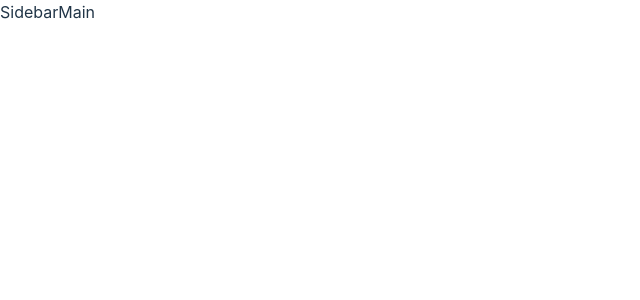
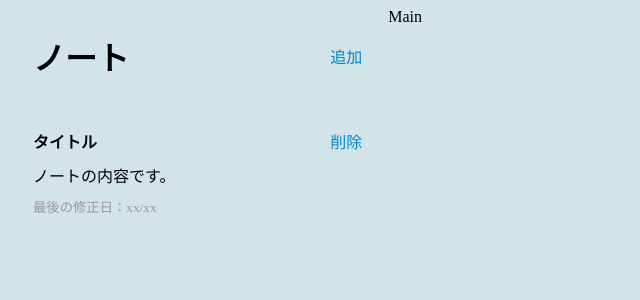
Before and after one commit to FallstagAtsugi/noteapp-with-react, a React (Vite) app: page / in a window 1280 px wide. Shown: the top 300 px of the page, without its empty margins (0-640 px from the left). Built offline with nearby package versions, Linux system fonts and the light colour scheme.

Commit message:
Sidebarの下書き、CSS適用

```diff
--- a/src/components/Sidebar.css
+++ b/src/components/Sidebar.css
@@ -0,0 +1,53 @@
+button {
+  background: none;
+  border: none;
+  color: #08c;
+  margin: 0;
+  padding: 0;
+  font-size: 16px;
+  cursor: pointer;
+}
+
+.app-sidebar {
+  width: 30%;
+  height: 100vh;
+  border-right: 1px solid #ddd;
+}
+
+.app-sidebar-header {
+  display: flex;
+  justify-content: space-between;
+  padding: 25px;
+}
+
+.app-sidebar-header h1 {
+  margin: 0;
+}
+
+.app-sidebar-notes {
+  height: calc(100vh - 78px);
+  overflow-y: scroll;
+}
+
+.app-sidebar-note {
+  padding: 25px;
+  cursor: pointer;
+  transition: all 0.3s;
+}
+
+.sidebar-note-title {
+  display: flex;
+  justify-content: space-between;
+}
+
+.app-sidebar-note p {
+  margin: 10px 0;
+}
+
+.app-sidebar-note small {
+  color: #999;
+}
+
+.app-sidebar-note:hover {
+  background-color: #f1f0f0;
+}
--- a/src/components/Sidebar.jsx
+++ b/src/components/Sidebar.jsx
@@ -2,7 +2,24 @@
 import "./Sidebar.css";
 
 const Sidebar = () => {
-  return <div>Sidebar</div>;
+  return (
+    <div className="app-sidebar">
+      <div className="app-sidebar-header">
+        <h1>ノート</h1>
+        <button>追加</button>
+      </div>
+      <div className="app-sidebar-notes">
+        <div className="app-sidebar-note">
+          <div className="sidebar-note-title">
+            <strong>タイトル</strong>
+            <button>削除</button>
+          </div>
+          <p>ノートの内容です。</p>
+          <small>最後の修正日：xx/xx</small>
+        </div>
+      </div>
+    </div>
+  );
 };
 
 export default Sidebar;
--- a/src/index.css
+++ b/src/index.css
@@ -1,69 +1,3 @@
-:root {
-  font-family: Inter, system-ui, Avenir, Helvetica, Arial, sans-serif;
-  line-height: 1.5;
-  font-weight: 400;
-
-  color-scheme: light dark;
-  color: rgba(255, 255, 255, 0.87);
-  background-color: #242424;
-
-  font-synthesis: none;
-  text-rendering: optimizeLegibility;
-  -webkit-font-smoothing: antialiased;
-  -moz-osx-font-smoothing: grayscale;
-  -webkit-text-size-adjust: 100%;
+body {
+  background-color: rgb(210, 228, 233);
 }
-
-a {
-  font-weight: 500;
-  color: #646cff;
-  text-decoration: inherit;
-}
-a:hover {
-  color: #535bf2;
-}
-
-body {
-  margin: 0;
-  display: flex;
-  place-items: center;
-  min-width: 320px;
-  min-height: 100vh;
-}
-
-h1 {
-  font-size: 3.2em;
-  line-height: 1.1;
-}
-
-button {
-  border-radius: 8px;
-  border: 1px solid transparent;
-  padding: 0.6em 1.2em;
-  font-size: 1em;
-  font-weight: 500;
-  font-family: inherit;
-  background-color: #1a1a1a;
-  cursor: pointer;
-  transition: border-color 0.25s;
-}
-button:hover {
-  border-color: #646cff;
-}
-button:focus,
-button:focus-visible {
-  outline: 4px auto -webkit-focus-ring-color;
-}
-
-@media (prefers-color-scheme: light) {
-  :root {
-    color: #213547;
-    background-color: #ffffff;
-  }
-  a:hover {
-    color: #747bff;
-  }
-  button {
-    background-color: #f9f9f9;
-  }
-}
```
